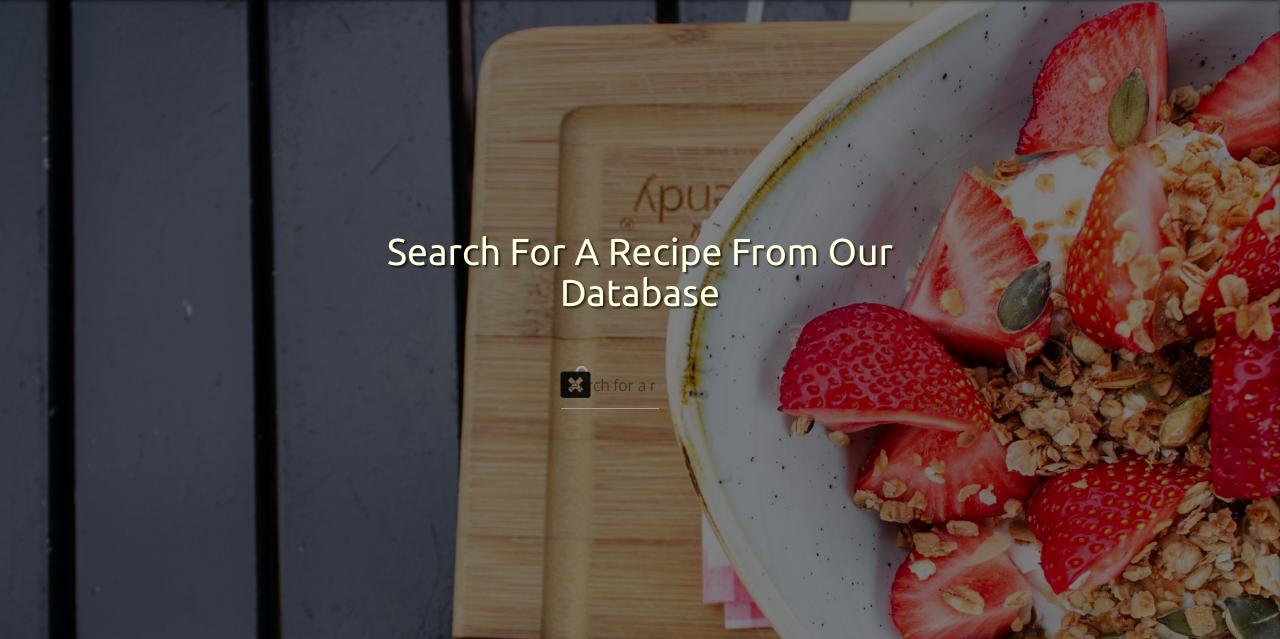
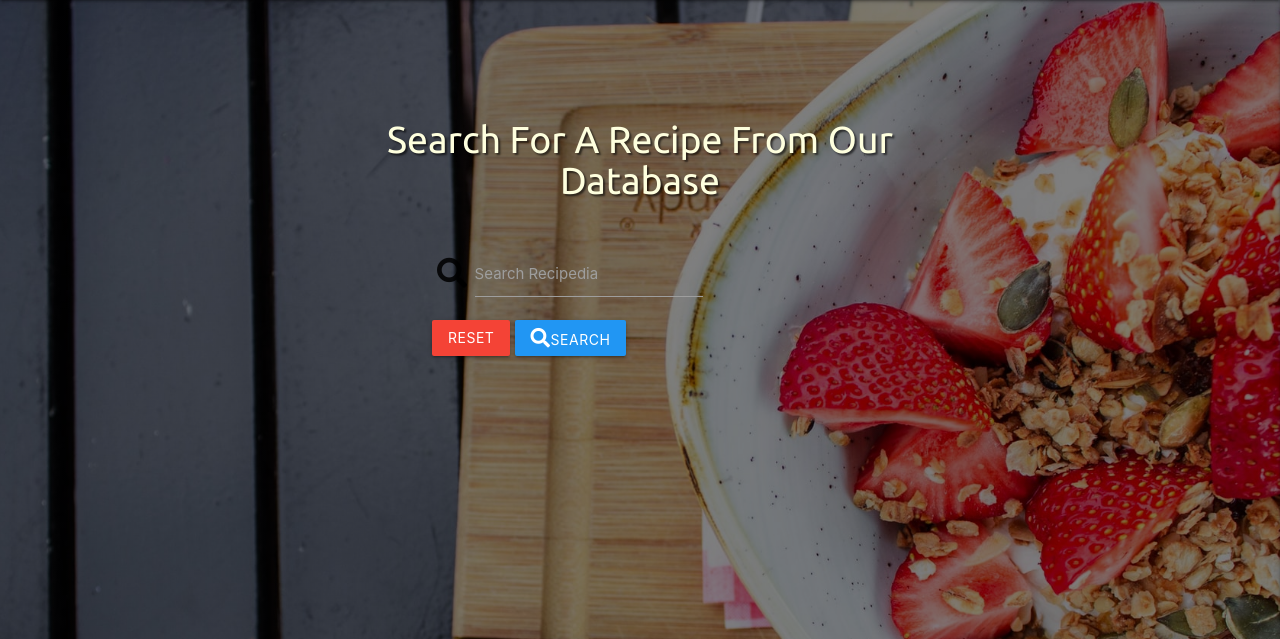
Before and after one commit to Brianconn71/ms3-recipedia, a Flask app: page / in a window 1280 px wide. Shown: the part 64-703 px from the top of the page. Run offline with Flask 2, Linux system fonts and the light colour scheme; data that the repository does not hold is empty; some libraries are stand-ins or nearby versions.

Commit message:
add: added a search index and set up search functionality on the search bar

```diff
--- a/app.py
+++ b/app.py
@@ -35,6 +35,28 @@ def get_recipes():
     recipes_paginated = recipes[offset: offset + per_page]
     pagination = Pagination(page=page, per_page=per_page,
                             total=total, css_framework='materializecss')
+    return render_template("recipes.html", recipes=recipes_paginated,
+                            page=page, per_page=per_page,
+                            pagination=pagination)
+
+
+@app.route("/search", methods=["GET", "POST"])
+def search():
+    search = request.form.get("search")
+    page, per_page, offset = get_page_args(
+        page_parameter='page', per_page_parameter='per_page',
+        offset_parameter='offset')
+    per_page = 6
+    offset = (page - 1) * 6
+    total = mongo.db.recipes.find({"$text": {"$search": search}}).count()
+    recipes = list(mongo.db.recipes.find({"$text": {"$search": search}}))
+    recipes_paginated = recipes[offset: offset + per_page]
+    pagination = Pagination(page=page, per_page=per_page,
+                            total=total, css_framework='materializecss')
+    if len(recipes) <= 0:
+        flash(f"No recipes of {search} were found!")
+    else:
+        flash(f"Your search for {search} returned {len(recipes)} result(s)!")
     return render_template("recipes.html", recipes=recipes_paginated,
                             page=page, per_page=per_page,
                             pagination=pagination)
--- a/static/css/style.css
+++ b/static/css/style.css
@@ -80,7 +80,7 @@ p, h5{
 }
 /* search container section */
 .search-container{
-    height: 80vh;
+    height: 60vh;
     display: flex;
     justify-content: center;
     align-items: center;
@@ -128,7 +128,7 @@ p, h5{
 }
 /* Latest Recipes */
 .latest-recipes{
-    height: 20vh;
+    height: 40vh;
 }
 .recipe-card{
     box-shadow: 0 100px 80px rgba(0, 0, 0, 0.521);
--- a/templates/recipes.html
+++ b/templates/recipes.html
@@ -4,15 +4,21 @@
     <section class="container search-container">
         <h2 class="search-heading recipedia-text">Search for a recipe from our Database</h2>
         <div class="row">
-            <div class="col s8">
-                <form>
-                    <div class="input-field">
-                        <input type="search" name="search" id="search"class="searchbox" placeholder="Search for a recipe" required />
-                        <label class="label-icon" for="search"><i class="fas fa-search"></i></label>
-                        <i class="fas fa-window-close prefix"></i>
+            <form action="{{ url_for('search')}}" method="POST" class="col s12">
+                <div class="row center-align">
+                    <div class="input-field col s12 m8">
+                        <i class="fas fa-search prefix"></i>
+                        <input type="text" id="search" name="search" minlength="3" class="validate" required>
+                        <label for="search">Search Recipedia</label>
                     </div>
-                </form>
-            </div>
+                    <div class="col s12 m6">
+                        <a href="{{ url_for('get_recipes')}}" class="red btn">reset</a>
+                        <button type="submit" class="btn blue">
+                            <i class="fas fa-search"></i>Search
+                        </button>
+                    </div>
+                </div>
+            </form>
         </div>
     </section>
 
```
